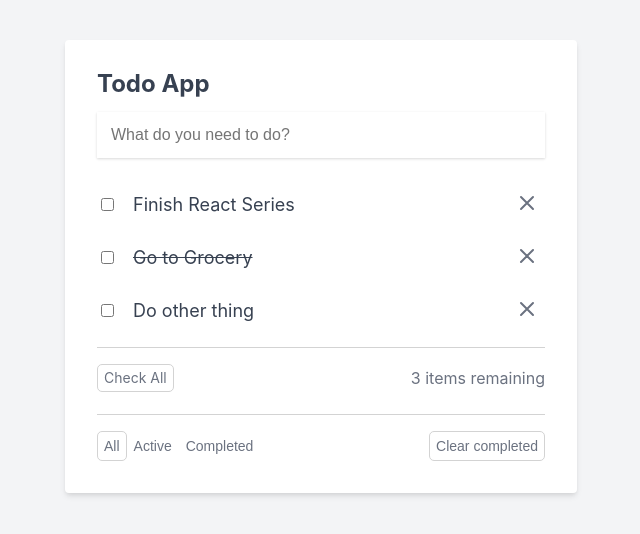
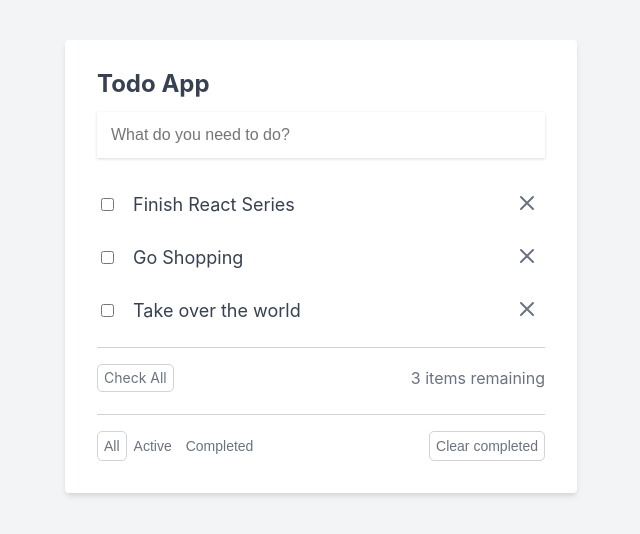
Before and after one commit to ryangurn/beginning-react, a React (Create React App) app: page / in a window 1280 px wide. Shown: the top 534 px of the page, without its empty margins (319-959 px from the left). Built offline with nearby package versions, Linux system fonts and the light colour scheme.

Commit message:
Episode 2-3

```diff
--- a/src/components/App.js
+++ b/src/components/App.js
@@ -1,7 +1,26 @@
+import {useState} from "react";
 import '../reset.css';
 import '../App.css';
 
 function App() {
+    const [todos, setTodos] = useState([
+        {
+            id: 1,
+            title: 'Finish React Series',
+            isComplete: false
+        },
+        {
+            id: 2,
+            title: 'Go Shopping',
+            isComplete: true
+        },
+        {
+            id: 3,
+            title: 'Take over the world',
+            isComplete: false
+        }
+    ]);
+
     return (
         <div className="todo-app-container">
             <div className="todo-app">
@@ -15,10 +34,11 @@
                 </form>
 
                 <ul className="todo-list">
+                    {todos.map((todo, index) => (
                         <li className="todo-item-container">
                             <div className="todo-item">
-                            <input type="checkbox" />
-                            <span className="todo-item-label">Finish React Series</span>
+                                <input type="checkbox"/>
+                                <span className="todo-item-label">{todo.title}</span>
                                 {/* <input type="text" className="todo-item-input" value="Finish React Series" /> */}
                             </div>
                             <button className="x-button">
@@ -37,52 +57,7 @@
                                 </svg>
                             </button>
                         </li>
-                    <li className="todo-item-container">
-                        <div className="todo-item">
-                            <input type="checkbox" />
-                            <span className="todo-item-label line-through">
-                Go to Grocery
-              </span>
-                            {/* <input type="text" className="todo-item-input" value="Go to Grocery" /> */}
-                        </div>
-                        <button className="x-button">
-                            <svg
-                                className="x-button-icon"
-                                fill="none"
-                                viewBox="0 0 24 24"
-                                stroke="currentColor"
-                            >
-                                <path
-                                    strokeLinecap="round"
-                                    strokeLinejoin="round"
-                                    strokeWidth={2}
-                                    d="M6 18L18 6M6 6l12 12"
-                                />
-                            </svg>
-                        </button>
-                    </li>
-                    <li className="todo-item-container">
-                        <div className="todo-item">
-                            <input type="checkbox" />
-                            <span className="todo-item-label">Do other thing</span>
-                            {/* <input type="text" className="todo-item-input" value="Do other thing /> */}
-                        </div>
-                        <button className="x-button">
-                            <svg
-                                className="x-button-icon"
-                                fill="none"
-                                viewBox="0 0 24 24"
-                                stroke="currentColor"
-                            >
-                                <path
-                                    strokeLinecap="round"
-                                    strokeLinejoin="round"
-                                    strokeWidth={2}
-                                    d="M6 18L18 6M6 6l12 12"
-                                />
-                            </svg>
-                        </button>
-                    </li>
+                    ))}
                 </ul>
 
                 <div className="check-all-container">
--- /dev/null
+++ b/src/components/AppClass.js
@@ -0,0 +1,92 @@
+import React, {Component} from "react";
+
+export default class AppClass extends Component {
+    constructor(props) {
+        super(props);
+        this.state = {
+            todos: [
+                {
+                    id: 1,
+                    title: 'Finish React Series',
+                    isComplete: false
+                },
+                {
+                    id: 2,
+                    title: 'Go Shopping',
+                    isComplete: true
+                },
+                {
+                    id: 3,
+                    title: 'Take over the world',
+                    isComplete: false
+                }
+            ]
+        };
+    }
+
+
+    render() {
+        return (
+            <div className="todo-app-container">
+                <div className="todo-app">
+                    <h2>Todo App</h2>
+                    <form action="#">
+                        <input
+                            type="text"
+                            className="todo-input"
+                            placeholder="What do you need to do?"
+                        />
+                    </form>
+
+                    <ul className="todo-list">
+                        {this.state.todos.map((todo, index) => (
+                            <li className="todo-item-container">
+                                <div className="todo-item">
+                                    <input type="checkbox"/>
+                                    <span className="todo-item-label">{todo.title}</span>
+                                    {/* <input type="text" className="todo-item-input" value="Finish React Series" /> */}
+                                </div>
+                                <button className="x-button">
+                                    <svg
+                                        className="x-button-icon"
+                                        fill="none"
+                                        viewBox="0 0 24 24"
+                                        stroke="currentColor"
+                                    >
+                                        <path
+                                            strokeLinecap="round"
+                                            strokeLinejoin="round"
+                                            strokeWidth={2}
+                                            d="M6 18L18 6M6 6l12 12"
+                                        />
+                                    </svg>
+                                </button>
+                            </li>
+                        ))}
+                    </ul>
+
+                    <div className="check-all-container">
+                        <div>
+                            <div className="button">Check All</div>
+                        </div>
+
+                        <span>3 items remaining</span>
+                    </div>
+
+                    <div className="other-buttons-container">
+                        <div>
+                            <button className="button filter-button filter-button-active">
+                                All
+                            </button>
+                            <button className="button filter-button">Active</button>
+                            <button className="button filter-button">Completed</button>
+                        </div>
+                        <div>
+                            <button className="button">Clear completed</button>
+                        </div>
+                    </div>
+                </div>
+            </div>
+        )
+    }
+}
--- a/src/index.js
+++ b/src/index.js
@@ -3,10 +3,12 @@
 import './index.css';
 import App from './components/App';
 import reportWebVitals from './reportWebVitals';
+import AppClass from "./components/AppClass";
 
 ReactDOM.render(
     <React.StrictMode>
-        <App />
+        {/*<App />*/}
+        <AppClass />
     </React.StrictMode>,
     document.getElementById('root')
 );
```
Lines whose indentation alone changed are shown as unchanged.
